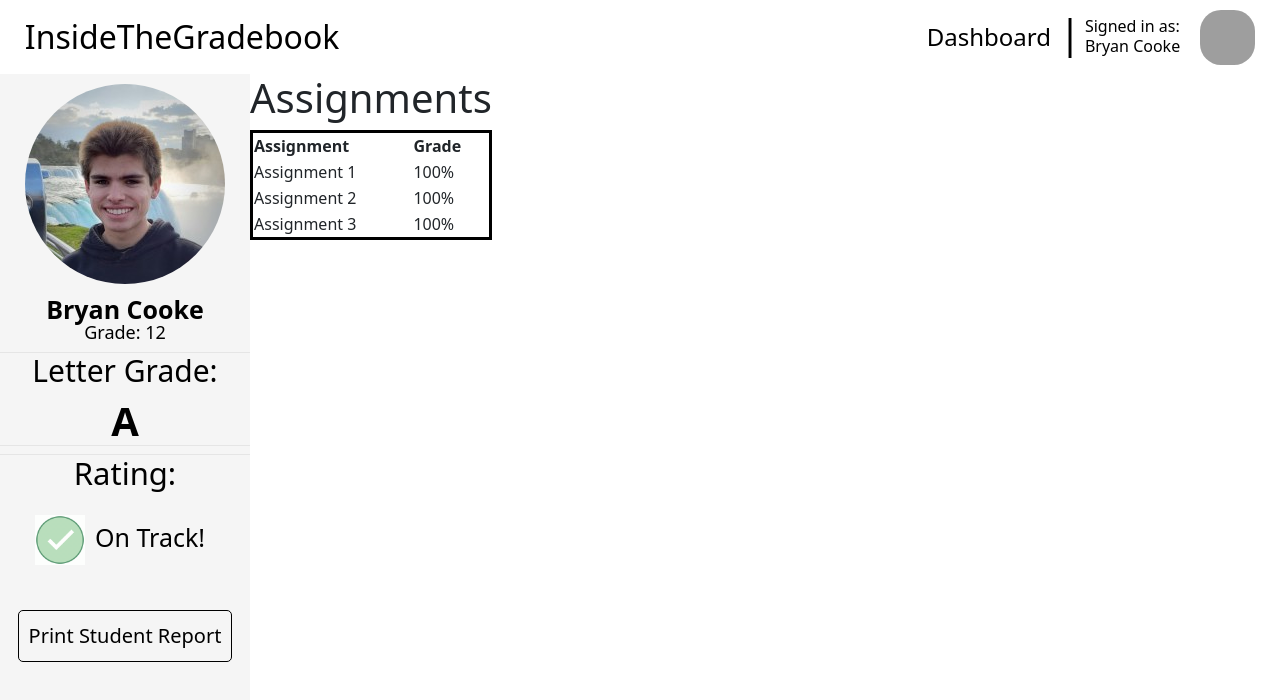
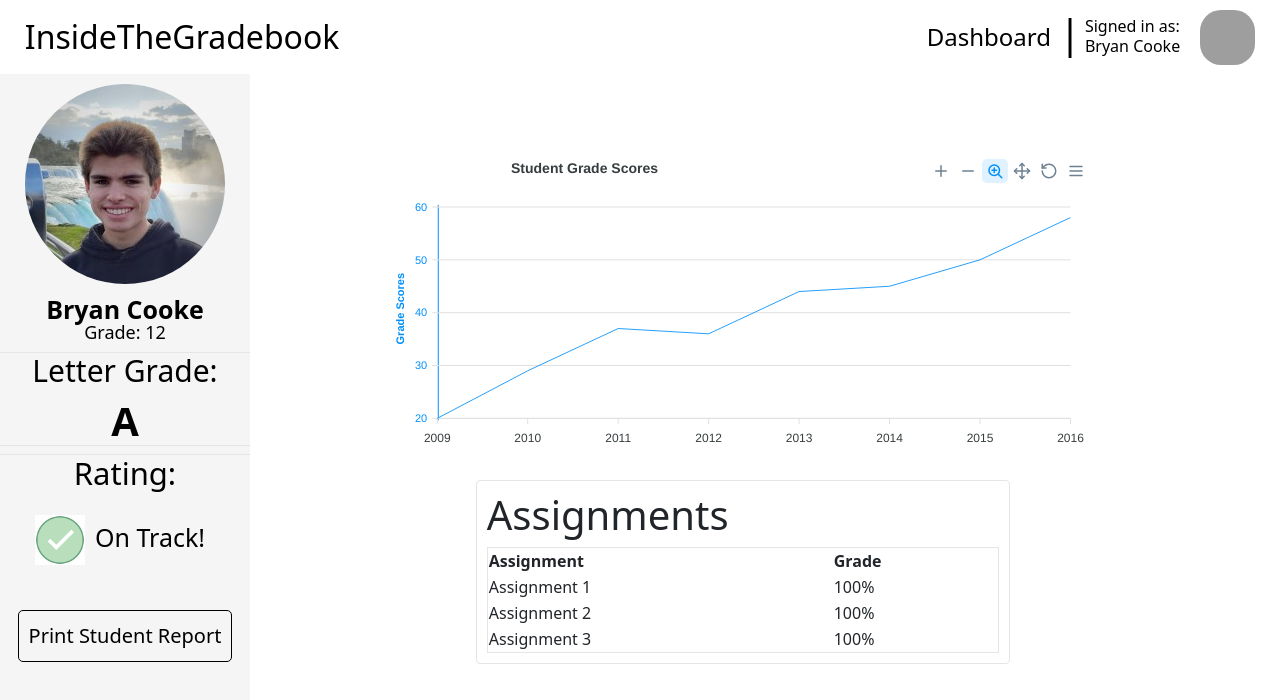
Before and after one commit to BryanACooke/HackMyCity2022, a React (Create React App) app in the folder inside-gradebook/: page /studentPage in a window 1280 px wide. Shown: the top 700 px of the page. Built offline with nearby package versions, Linux system fonts and the light colour scheme; grey boxes are pictures that could not be loaded.

Commit message:
Dealing with different class links

```diff
--- a/inside-gradebook/package.json
+++ b/inside-gradebook/package.json
@@ -7,8 +7,12 @@
     "@testing-library/react": "^13.4.0",
     "@testing-library/user-event": "^13.5.0",
     "bootstrap": "^5.2.2",
+    "chart.js": "^3.9.1",
+    "faker": "^6.6.6",
     "react": "^18.2.0",
+    "react-apexcharts": "^1.4.0",
     "react-bootstrap": "^2.5.0",
+    "react-chartjs-2": "^4.3.1",
     "react-dom": "^18.2.0",
     "react-router-bootstrap": "^0.26.2",
     "react-router-dom": "^6.4.2",
--- a/inside-gradebook/src/csspages/mainDashboard.css
+++ b/inside-gradebook/src/csspages/mainDashboard.css
@@ -229,5 +229,25 @@
     width: 50vw;
     height: 70px;
     border-bottom: 1px solid #e5e5e5;
+}
+
+.classTextButton{
+    outline: 0;
+    background-color: transparent;
+    color: black;
+    border: 0;
+}
+.classTextButton:hover{
+    outline: 0;
+    color: black;
+    background-color: transparent;
+    border: 0;
 
 }
+.classTextButton:active{
+    outline: 0;
+    color: black;
+    background-color: transparent;
+    border: 0;
+
+}
--- a/inside-gradebook/src/csspages/studentpage.css
+++ b/inside-gradebook/src/csspages/studentpage.css
@@ -116,14 +116,38 @@
 }
 
 .assignmentTable{
-    width: 100%;
+
+    width: 40vw;
     height: 100%;
-    border: 3px solid black;
+    border-radius: 1px;
+    border: 1px solid #e5e5e5;
 
 }
 
 .assignmentTableList{
+    border: 1px solid #e5e5e5;
+
+    border-radius: 4px;
     display: flex;
+    flex-direction: column;
+    padding: 10px 10px 10px 10px;
 
 
 }
+
+.chart-container{
+    width: 55vw;
+    height: 20vh;
+}
+
+.studentPageRightContent {
+}
+
+.studentPageRightSide{
+    margin-left: 11vw;
+    margin-bottom: 10vw;
+    display: flex;
+    flex-direction: column;
+    align-items: center;
+    justify-content: space-around;
+}
--- /dev/null
+++ b/inside-gradebook/src/jspages/Datachart.js
@@ -0,0 +1,129 @@
+import React, { Component } from 'react';
+import Chart from 'react-apexcharts'
+
+export class DataChart extends Component {
+
+    constructor(props) {
+        super(props);
+
+
+        this.state = {
+        //This has to have the weight in $$$$ not share amount!
+          series: [120, 41, 41, 17, 15],
+          options: {
+            chart: {
+              width: 380,
+              type: 'donut',
+            },
+            plotOptions: {
+              pie: {
+                donut: {
+                  labels: {
+                    show: true
+                  }
+                }
+              }
+            },
+            labels: ["Walmart", "Vanguard Total Stock", "Test1", "Test2", "Test3"],
+          },
+        };
+      }
+
+  render() {
+
+    return (
+      <div className="donut">
+        <Chart options={this.state.options} series={this.state.series} type="donut" width="380" />
+      </div>
+    );
+  }
+}
+
+
+
+export class LineChart extends Component {
+    constructor(props) {
+      super(props);
+
+      this.state = {
+
+        series: [ {
+          name: 'Revenue',
+          type: 'line',
+          data: [20, 29, 37, 36, 44, 45, 50, 58]
+        }],
+        options: {
+          chart: {
+            height: 300,
+            type: 'line',
+            stacked: false
+          },
+          dataLabels: {
+            enabled: false
+          },
+          stroke: {
+            width: [1, 1, 4]
+          },
+          title: {
+            text: 'Student Grade Scores',
+            align: 'left',
+            offsetX: 110
+          },
+          xaxis: {
+            categories: [2009, 2010, 2011, 2012, 2013, 2014, 2015, 2016],
+          },
+          yaxis: [
+            {
+              axisTicks: {
+                show: true,
+              },
+              axisBorder: {
+                show: true,
+                color: '#008FFB'
+              },
+              labels: {
+                style: {
+                  colors: '#008FFB',
+                }
+              },
+              title: {
+                text: "Grade Scores",
+                style: {
+                  color: '#008FFB',
+                }
+              },
+              tooltip: {
+                enabled: true
+              }
+            },
+          ],
+          tooltip: {
+            fixed: {
+              enabled: true,
+              position: 'topLeft', // topRight, topLeft, bottomRight, bottomLeft
+              offsetY: 30,
+              offsetX: 60
+            },
+          },
+          legend: {
+            horizontalAlign: 'left',
+            offsetX: 40
+          }
+        },
+
+
+      };
+    }
+
+
+
+    render() {
+      return (
+
+
+  <div id="chart">
+<Chart options={this.state.options} series={this.state.series} type="line" height={300} />
+</div>
+);
+        }
+      }
--- a/inside-gradebook/src/jspages/mainDashboard.js
+++ b/inside-gradebook/src/jspages/mainDashboard.js
@@ -2,6 +2,7 @@ import '../csspages/mainDashboard.css';
 import 'bootstrap/dist/css/bootstrap.min.css';
 import {Button, Form} from 'react-bootstrap';
 import {React, useEffect, useState} from 'react'
+import {Link}   from 'react-router-dom';
 
 var gradeColors = {    "Red": "#FFC3BB",
                     "Yellow": "#F4DE90",
@@ -38,7 +39,10 @@ function MainDashboard() {
                         <img className="classLogoIcon" src="../imgres/icons8-calculator.gif" alt="Class Logo" />
                      </div>
                     <div className="classTextDiv">
+                    <Link to='/mainDashBoard'>
                         <h1 className="classText">Calculus 1</h1>
+                        </Link>
+
                      </div>
                      </div>
 
--- a/inside-gradebook/src/jspages/studentPage.js
+++ b/inside-gradebook/src/jspages/studentPage.js
@@ -1,5 +1,6 @@
 import '../csspages/studentpage.css'
 import {Button} from 'react-bootstrap'
+import {DataChart, LineChart} from '../jspages/Datachart'
 
 
 
@@ -37,6 +38,7 @@ function StudentPage(){
             </div>
 
             <div className="printStudentReport">
+
                 <Button className="printStudentReportButton">Print Student Report</Button>
             </div>
 
@@ -46,11 +48,17 @@ function StudentPage(){
       </div>
 
         <div className="studentPageRightSide">
+        <div class="chart-container">
+            <LineChart/>
+            </div>
             <div className="studentPageRightContent">
+
+
+                <div className="assignmentTableList">
                 <div className="assignmentTableTitle">
                     <h1 className="assignmentTableTitleText">Assignments</h1>
                 </div>
-                <div className="assignmentTableList">
+
                     <table className="assignmentTable">
                         <tr>
                             <th>Assignment</th>
```
Also changed, not shown: inside-gradebook/src/csspages/charts.css (added), 1 other file (tests, documents, lock files or other folders).
